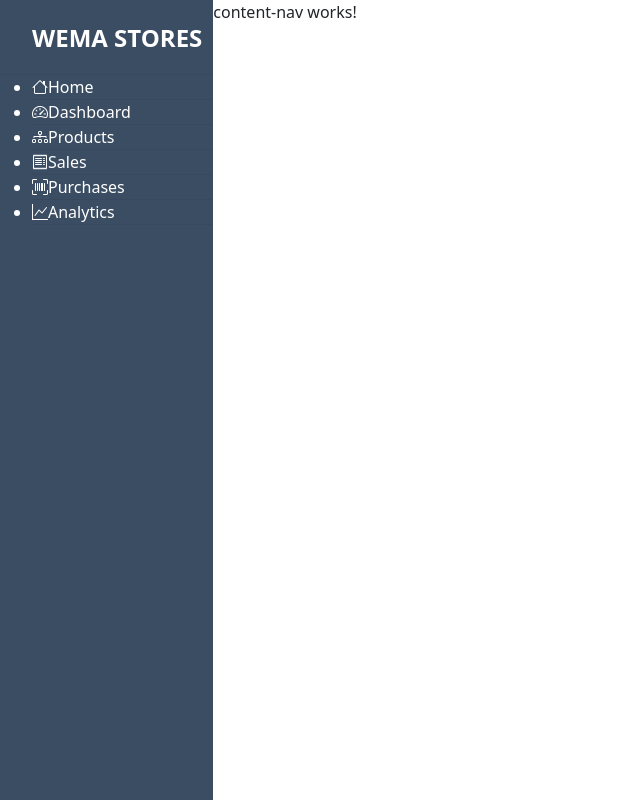
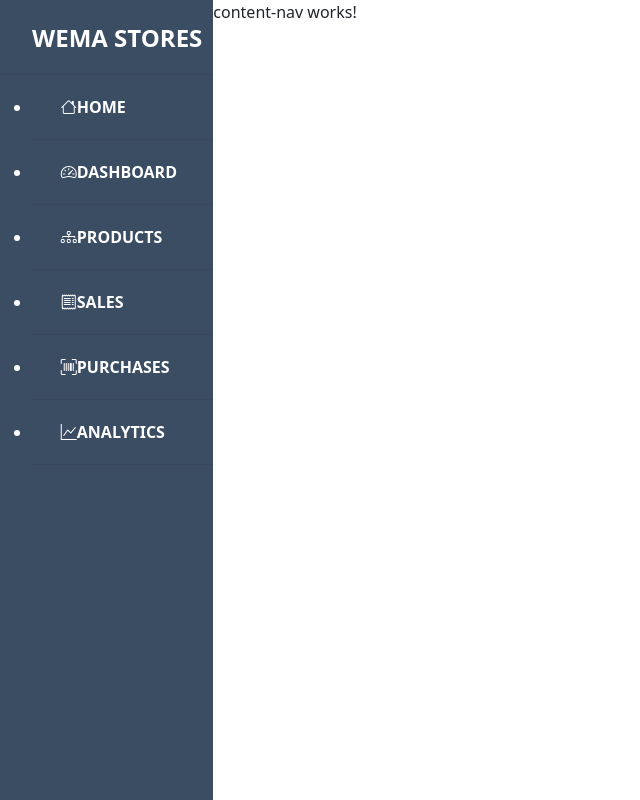
Before and after one commit to Carol254/AngularDashboard, an Angular app: page / in a window 1280 px wide. Shown: the whole page, without its empty margins (0-640 px from the left). Built offline with nearby package versions, Linux system fonts and the light colour scheme.

Commit message:
few changes made

```diff
--- a/src/app/main/side-nav/side-nav.component.css
+++ b/src/app/main/side-nav/side-nav.component.css
@@ -20,3 +20,14 @@
 .nav-items{
     cursor: pointer;
 }
+._container li a{
+    display: block;
+    width: 100%;
+    height: 100%;
+    line-height: 4rem;
+    cursor: pointer;
+    padding-left: 1.8rem;
+    text-transform: uppercase;
+    font-weight: 700;
+    white-space: nowrap
+ }
```
